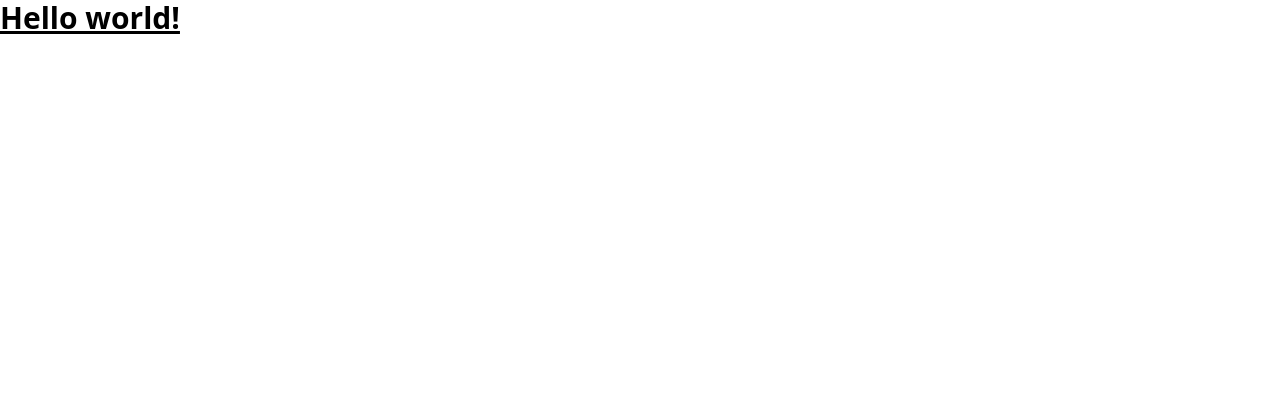
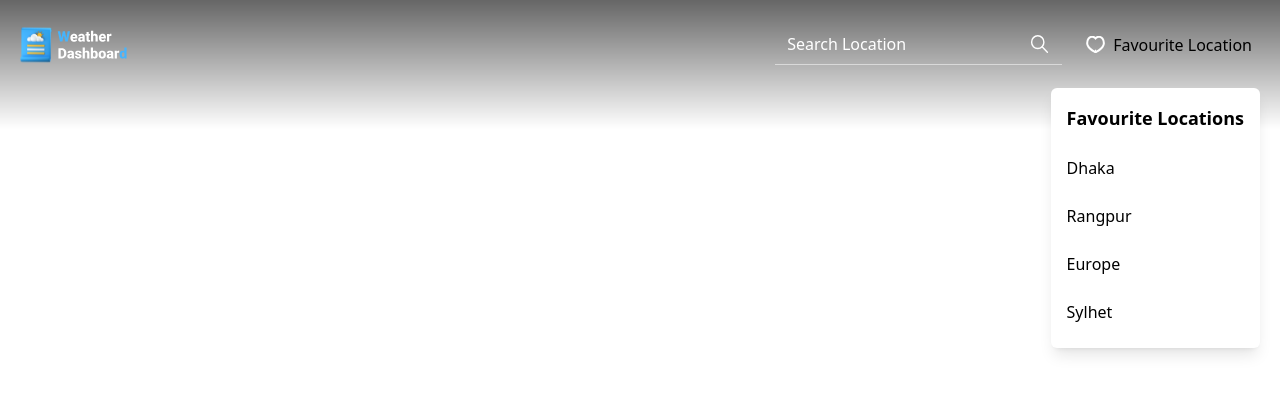
Before and after one commit to shariar-duke/bd-climate, a React (Vite) app: page / in a window 1280 px wide. Shown: the top 394 px of the page. Built offline with nearby package versions, Linux system fonts and the light colour scheme.

Commit message:
App.jsx comonent so far

```diff
--- a/src/App.jsx
+++ b/src/App.jsx
@@ -1,7 +1,9 @@
+import Header from "./components/header/Header";
+
 export default function App() {
   return (
-    <h1 className="text-3xl font-bold underline">
-      Hello world!
-    </h1>
-  )
+    <>
+      <Header />
+    </>
+  );
 }
```
